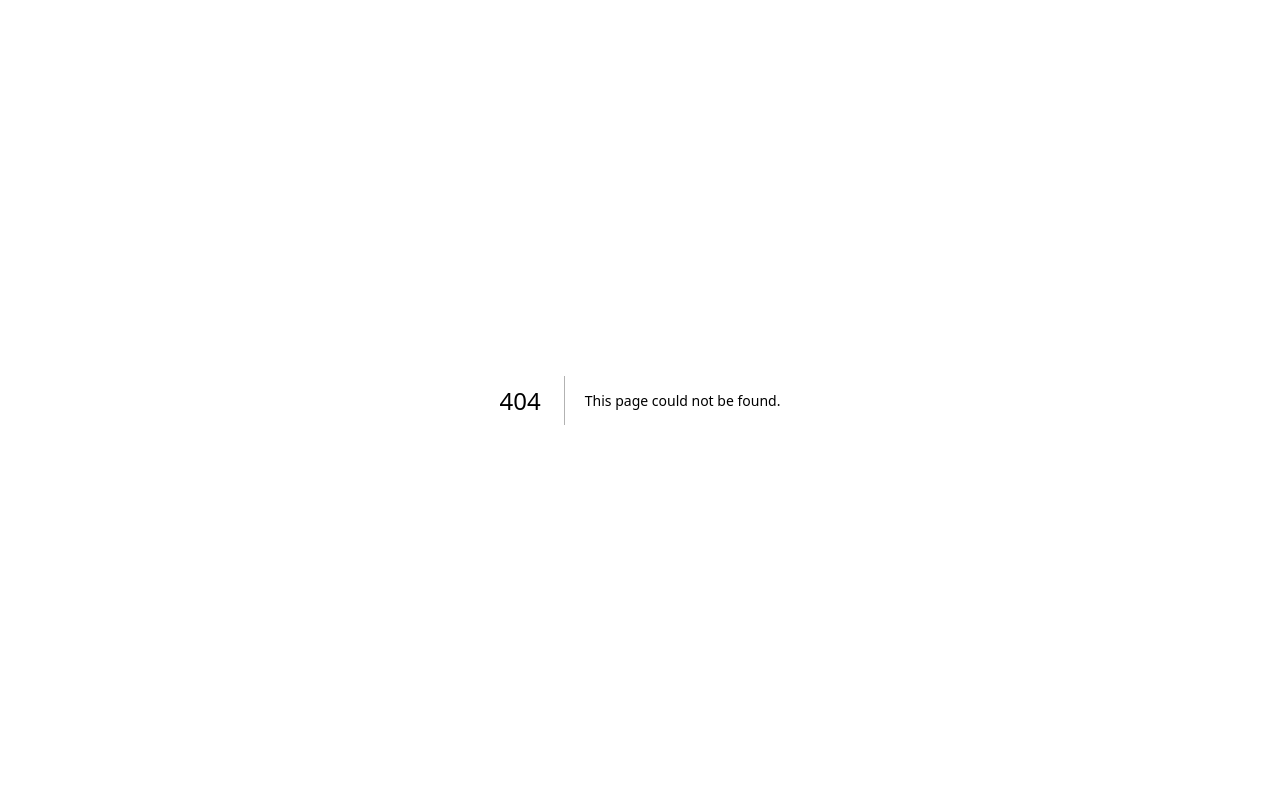
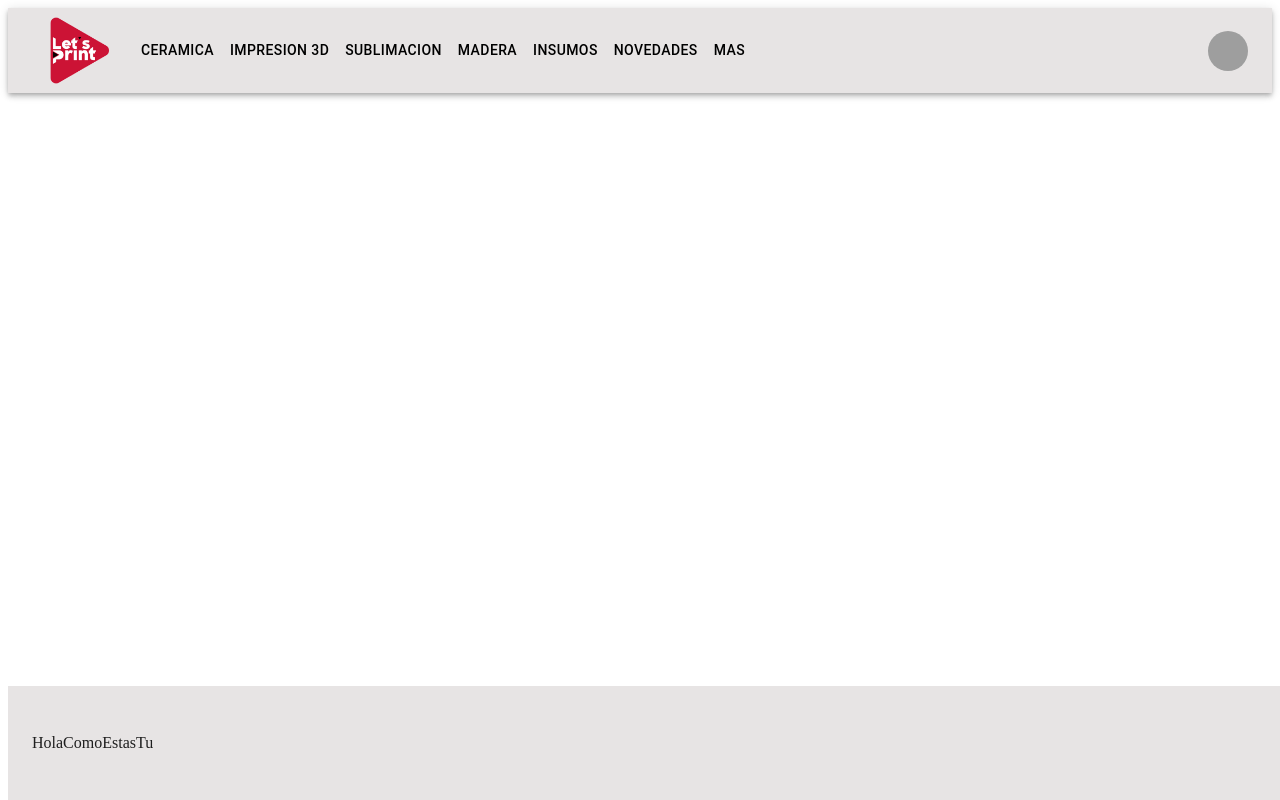
Before and after one commit to aguusoleti/Lets-Print-3D, a Next.js app in the folder Frontend/: page /Mas in a window 1280 px wide. Before the commit this address had no page. Built offline with nearby package versions, Linux system fonts and the light colour scheme; grey boxes are pictures that could not be loaded.

Commit message:
Paginacion

```diff
--- a/Frontend/src/components/Footer/Footer.js
+++ b/Frontend/src/components/Footer/Footer.js
@@ -1,39 +1,36 @@
-import React from "react";
-import { makeStyles } from "@material-ui/core/styles";
-import Container from "@material-ui/core/Container";
-import Box from "@material-ui/core/Box";
-import Typography from "@material-ui/core/Typography";
-import Link from "@material-ui/core/Link";
+import React from 'react';
+import { makeStyles } from '@material-ui/core/styles';
+import Container from '@material-ui/core/Container';
+import Box from '@material-ui/core/Box';
+import Typography from '@material-ui/core/Typography';
+import Link from '@material-ui/core/Link';
 
 const useStyles = makeStyles((theme) => ({
   footerNav: {
-    position: "absolute",
-    bottom: "0",
-    width: "100%",
+    display: 'flex',
+    flexWrap: 'wrap',
   },
-  divisores:{
-   contain :"center"
-  }
 }));
 
 export default function Footer() {
   const classes = useStyles();
+
   return (
-    <footer>
-      <Container maxWidth="lg" className={classes.footerNav}>
+    <footer style={{ position: 'absolute', bottom: 0, width: '100%',backgroundColor: 'rgba(186, 178, 178, 0.353)',size:"20px" }}>
+      <Container maxWidth="lg">
         <Box py={6} display="flex" flexWrap="wrap" alignItems="center">
           <Link href="#" color="inherit" underline="none"></Link>
-          <Box component="nav" className={classes.divisores}>
-            <Link href="#" variant="body1" color="textPrimary">
+          <Box component="nav" className={classes.footerNav}>
+            <Link href="#" color="textPrimary">
               Hola
             </Link>
-            <Link href="#" variant="body1" color="textPrimary">
+            <Link href="#" color="textPrimary">
               Como
             </Link>
-            <Link href="#" variant="body1" color="textPrimary">
+            <Link href="#" color="textPrimary">
               Estas
             </Link>
-            <Link href="#" variant="body1" color="textPrimary">
+            <Link href="#" color="textPrimary">
               Tu
             </Link>
           </Box>
@@ -46,5 +43,5 @@ export default function Footer() {
         </Box>
       </Container>
     </footer>
-  );
-}
+
+  )}
--- a/Frontend/src/components/Navbar/AppBar.js
+++ b/Frontend/src/components/Navbar/AppBar.js
@@ -1,22 +1,29 @@
-import * as React from 'react';
-import AppBar from '@mui/material/AppBar';
-import Box from '@mui/material/Box';
-import Toolbar from '@mui/material/Toolbar';
-import IconButton from '@mui/material/IconButton';
-import Typography from '@mui/material/Typography';
-import Menu from '@mui/material/Menu';
-import MenuIcon from '@mui/icons-material/Menu';
-import Container from '@mui/material/Container';
-import Avatar from '@mui/material/Avatar';
-import Button from '@mui/material/Button';
-import Tooltip from '@mui/material/Tooltip';
-import MenuItem from '@mui/material/MenuItem';
-import AdbIcon from '@mui/icons-material/Adb';
-import { color } from '@mui/system';
+import * as React from "react";
+import AppBar from "@mui/material/AppBar";
+import Box from "@mui/material/Box";
+import Toolbar from "@mui/material/Toolbar";
+import IconButton from "@mui/material/IconButton";
+import Typography from "@mui/material/Typography";
+import Menu from "@mui/material/Menu";
+import MenuIcon from "@mui/icons-material/Menu";
+import Container from "@mui/material/Container";
+import Avatar from "@mui/material/Avatar";
+import Button from "@mui/material/Button";
+import Tooltip from "@mui/material/Tooltip";
+import MenuItem from "@mui/material/MenuItem";
+import AdbIcon from "@mui/icons-material/Adb";
+import { color } from "@mui/system";
 
-
-const pages = ['Cerámica', 'Madera', 'Sublimación', 'Impresión 3D','Insumos', 'Más' ];
-const settings = ['Perfil', 'Carrito', 'Salir'];
+const pages = [
+  "Ceramica",
+  "Impresion 3D",
+  "Sublimacion",
+  "Madera",
+  "Insumos",
+  "Novedades",
+  "Mas",
+];
+const settings = ["Perfil", "Carrito", "Salir"];
 
 function ResponsiveAppBar() {
   const [anchorElNav, setAnchorElNav] = React.useState(null);
@@ -38,10 +45,17 @@ function ResponsiveAppBar() {
   };
 
   return (
-    <AppBar position="static" sx={{backgroundColor: 'rgba(186, 178, 178, 0.353)'}}>
-      <Container maxWidth="xl" >
+    <AppBar
+      position="static"
+      sx={{ backgroundColor: "rgba(186, 178, 178, 0.353)" }}
+    >
+      <Container maxWidth="xl">
         <Toolbar disableGutters>
-          <img src='/logo.png' alt='logo' style={{ width: '85px', height: 'auto' }} />
+          <img
+            src="/logo.png"
+            alt="logo"
+            style={{ width: "85px", height: "auto" }}
+          />
           <Typography
             variant="h6"
             noWrap
@@ -49,17 +63,16 @@ function ResponsiveAppBar() {
             href="/"
             sx={{
               mr: 2,
-              display: { xs: 'none', md: 'flex' },
-              fontFamily: 'Roboto',
+              display: { xs: "none", md: "flex" },
+              fontFamily: "Roboto",
               fontWeight: 700,
-              letterSpacing: '.4rem',
-              color: 'red',
-              textDecoration: 'solid',
+              letterSpacing: ".4rem",
+              color: "red",
+              textDecoration: "solid",
             }}
-          >
-          </Typography>
+          ></Typography>
 
-          <Box sx={{ flexGrow: 1, display: { xs: 'flex', md: 'none' } }}>
+          <Box sx={{ flexGrow: 1, display: { xs: "flex", md: "none" } }}>
             <IconButton
               size="large"
               aria-label="account of current user"
@@ -74,18 +87,18 @@ function ResponsiveAppBar() {
               id="menu-appbar"
               anchorEl={anchorElNav}
               anchorOrigin={{
-                vertical: 'bottom',
-                horizontal: 'left',
+                vertical: "bottom",
+                horizontal: "left",
               }}
               keepMounted
               transformOrigin={{
-                vertical: 'top',
-                horizontal: 'left',
+                vertical: "top",
+                horizontal: "left",
               }}
               open={Boolean(anchorElNav)}
               onClose={handleCloseNavMenu}
               sx={{
-                display: { xs: 'block', md: 'none' },
+                display: { xs: "block", md: "none" },
               }}
             >
               {pages.map((page) => (
@@ -95,7 +108,7 @@ function ResponsiveAppBar() {
               ))}
             </Menu>
           </Box>
-          <AdbIcon sx={{ display: { xs: 'flex', md: 'none' }, mr: 1 }} />
+          <AdbIcon sx={{ display: { xs: "flex", md: "none" }, mr: 1 }} />
           <Typography
             variant="h5"
             noWrap
@@ -103,23 +116,22 @@ function ResponsiveAppBar() {
             href=""
             sx={{
               mr: 2,
-              display: { xs: 'flex', md: 'none' },
+              display: { xs: "flex", md: "none" },
               flexGrow: 1,
-              fontFamily: 'monospace',
+              fontFamily: "monospace",
               fontWeight: 700,
-              letterSpacing: '.4rem',
-              color: 'red',
-              textDecoration: 'none',
+              letterSpacing: ".4rem",
+              color: "red",
+              textDecoration: "none",
             }}
-          >
-
-          </Typography>
-          <Box sx={{ flexGrow: 1, display: { xs: 'none', md: 'flex' } }}>
+          ></Typography>
+          <Box sx={{ flexGrow: 1, display: { xs: "none", md: "flex" } }}>
             {pages.map((page) => (
               <Button
+                href={`/${page}`}
                 key={page}
                 onClick={handleCloseNavMenu}
-                sx={{ my: 2, color: 'Black', display: 'block' }}
+                sx={{ my: 2, color: "Black", display: "block" }}
               >
                 {page}
               </Button>
@@ -133,17 +145,17 @@ function ResponsiveAppBar() {
               </IconButton>
             </Tooltip>
             <Menu
-              sx={{ mt: '45px' }}
+              sx={{ mt: "45px" }}
               id="menu-appbar"
               anchorEl={anchorElUser}
               anchorOrigin={{
-                vertical: 'top',
-                horizontal: 'right',
+                vertical: "top",
+                horizontal: "right",
               }}
               keepMounted
               transformOrigin={{
-                vertical: 'top',
-                horizontal: 'right',
+                vertical: "top",
+                horizontal: "right",
               }}
               open={Boolean(anchorElUser)}
               onClose={handleCloseUserMenu}
--- /dev/null
+++ b/Frontend/src/pages/Mas/index.js
@@ -0,0 +1,21 @@
+import * as React from 'react';
+import Footer from '../../components/Footer/Footer.js';
+import AppBar from "../../components/Navbar/AppBar.js";
+
+function HomePage() {
+    return (
+    <div>
+
+     <AppBar/>
+
+
+     <Footer/>
+
+
+    </div>
+     )
+
+
+  }
+
+  export default HomePage
```
Also changed, not shown: Frontend/src/pages/Ceramica/index.js (added, +21 -0 lines), Frontend/src/pages/Impresion3D/index.js (added, +21 -0 lines), Frontend/src/pages/Insumos/index.js (added, +21 -0 lines), Frontend/src/pages/Madera/index.js (added, +20 -0 lines), Frontend/src/pages/Novedades/index.js (added, +21 -0 lines), Frontend/src/pages/Sublimacion/index.js (added, +21 -0 lines), 1 other file (tests, documents, lock files or other folders).
